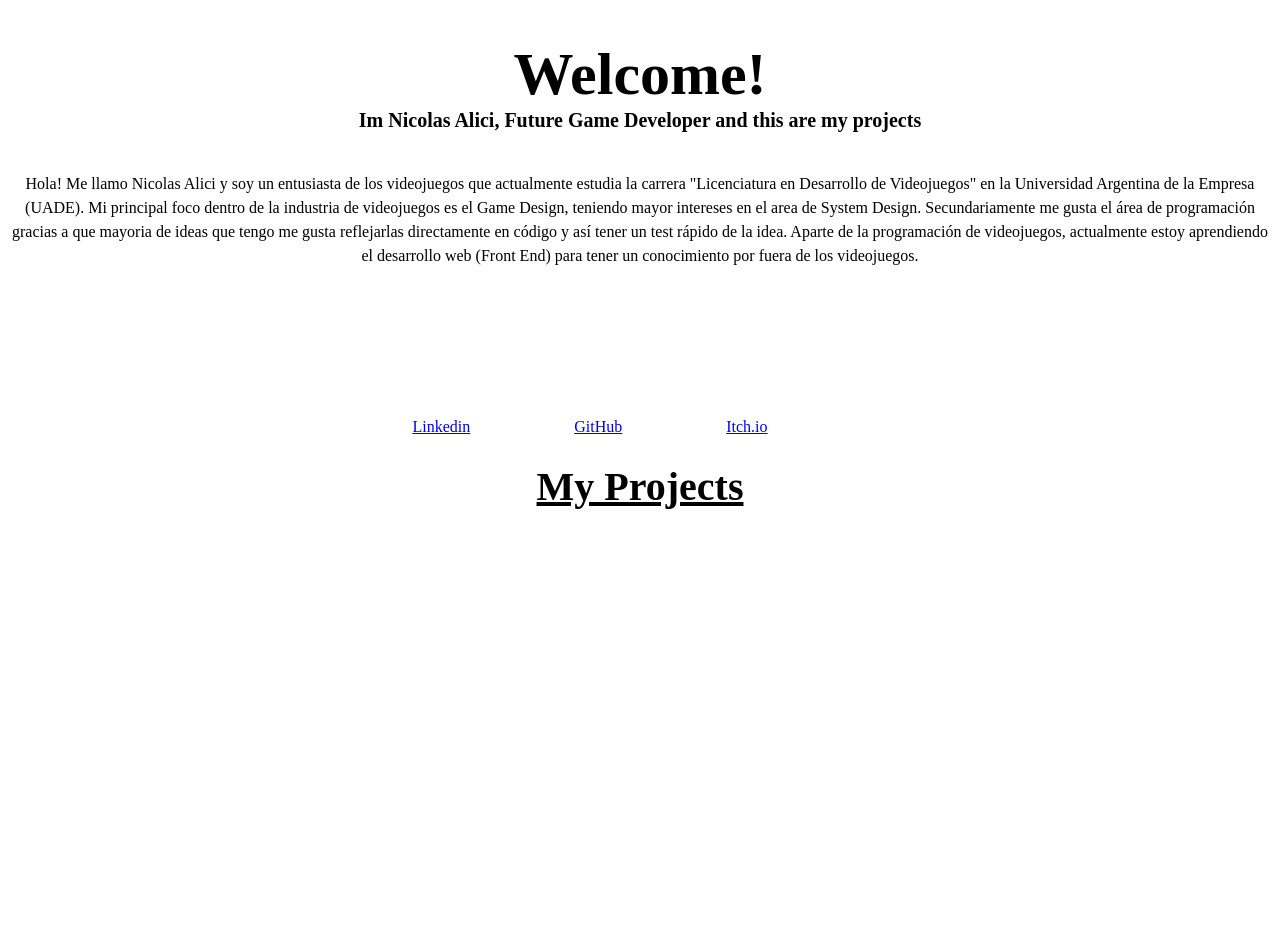
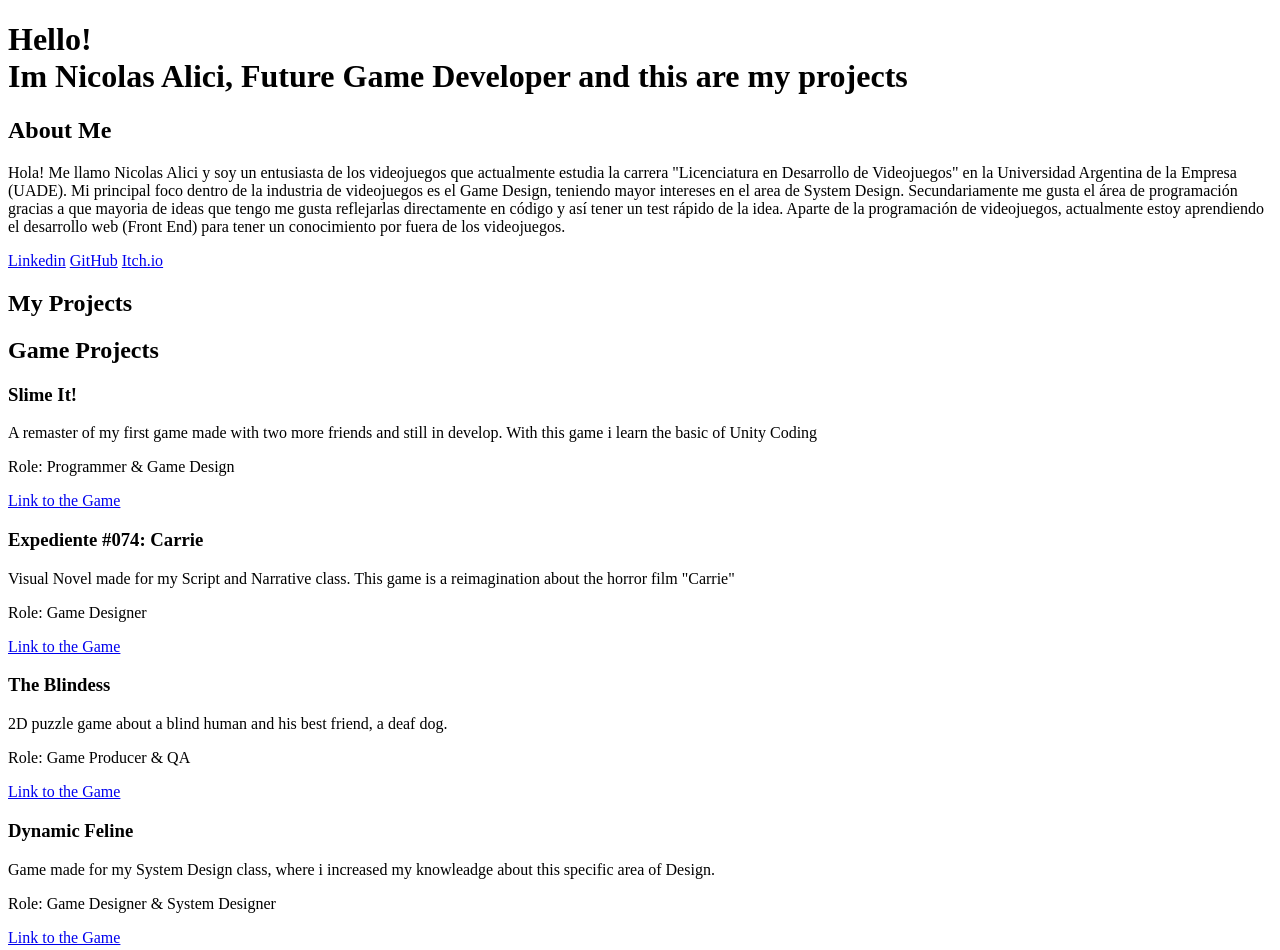
Before and after one commit to NicolasAlici/CV_Web, a plain HTML site: page index.html in a window 1280 px wide. Before the commit the page ends 800 px from the top, so only its background shows below. Drawn offline with Linux system fonts and the light colour scheme.

Commit message:
Added Proyects

```diff
--- a/index.html
+++ b/index.html
@@ -3,19 +3,20 @@
 <head>
     <meta charset="UTF-8">
     <meta name="viewport" content="width=device-width, initial-scale=1.0">
-    <link rel="stylesheet" type="text/css" href="style.css">
+    <!--<link rel="stylesheet" type="text/css" href="style.css">-->
     <title>Nicolas Alici - Game Developer</title>
 </head>
 <body>
     <div class="Main_Title">
         <h1>
-            Welcome!
+            Hello!
             <div class="Mini_Presentation">
                 Im Nicolas Alici, Future Game Developer and this are my projects
             </div>
         </h1>
     </div>
     <div class="Presentation">
+        <h2 class="Presentation_Title">About Me</h2>
         <p>
             Hola! Me llamo Nicolas Alici y soy un entusiasta de los videojuegos que actualmente estudia la carrera "Licenciatura en Desarrollo de Videojuegos" en la Universidad Argentina de la Empresa (UADE).
             Mi principal foco dentro de la industria de videojuegos es el Game Design, teniendo mayor intereses en el area de System Design.
@@ -28,9 +29,36 @@
         <a href="https://github.com/NicolasAlici"> GitHub</a>
         <a href="https://daltonikho.itch.io/"> Itch.io</a>
     </div>
-    <div class="Project_Title">
-        <h1>My Projects</h1>
+    <div class="Projects_Title">
+        <h2>My Projects</h2>
         <p></p>
+    </div>
+    <div class="Game_Projects">
+        <h2 class="Game_Projects_Title"> Game Projects</h2>
+        <div class="Project1">
+            <h3> Slime It!</h3>
+            <p>A remaster of my first game made with two more friends and still in develop. With this game i learn the basic of Unity Coding</p>
+            <p>Role: Programmer & Game Design</p>
+            <a href="https://daltonikho.itch.io/slime-it"> Link to the Game</a>
+        </div>
+        <div class="Project2">
+            <h3>Expediente #074: Carrie</h3>
+            <p>Visual Novel made for my Script and Narrative class. This game is a reimagination about the horror film "Carrie"</p>
+            <p>Role: Game Designer</p>
+            <a href="https://santino-baldan.itch.io/expediente-074-carrie"> Link to the Game</a>
+        </div>
+        <div class="Project3">
+            <h3>The Blindess</h3>
+            <p>2D puzzle game about a blind human and his best friend, a deaf dog. </p>
+            <p>Role: Game Producer & QA</p>
+            <a href="https://juanyfanga.itch.io/the-blindness"> Link to the Game</a>
+        </div>
+        <div class="Project4">
+            <h3>Dynamic Feline</h3>
+            <p>Game made for my System Design class, where i increased my knowleadge about this specific area of Design.</p>
+            <p>Role: Game Designer & System Designer</p>
+            <a href="https://facucancela.itch.io/dynamic-feline"> Link to the Game</a>
+        </div>
     </div>
 </body>
 </html>
--- a/style.css
+++ b/style.css
@@ -5,6 +5,7 @@
 }
 
 .Mini_Presentation {
+    margin-top: 20px;
     font-size: 20px;
 }
 
@@ -14,17 +15,26 @@
     text-align: center;
 }
 
+.Presentation_Title {
+    text-decoration: underline;
+}
+
 .Links {
-    margin-top: 150px;
+    margin-top: 80px;
     text-align: center;
 }
 
-.Links a {
-    margin-right: 100px;
-}
 
-.Project_Title {
+.Projects_Title {
     text-align: center;
     font-size: 20px;
     text-decoration: underline;
+    margin-top: 80px;
 }
+
+.Game_Projects_Title {
+    text-align: center;
+    text-decoration: underline;
+    font-size: 20px;
+    margin-top: 20px;
+}
```
